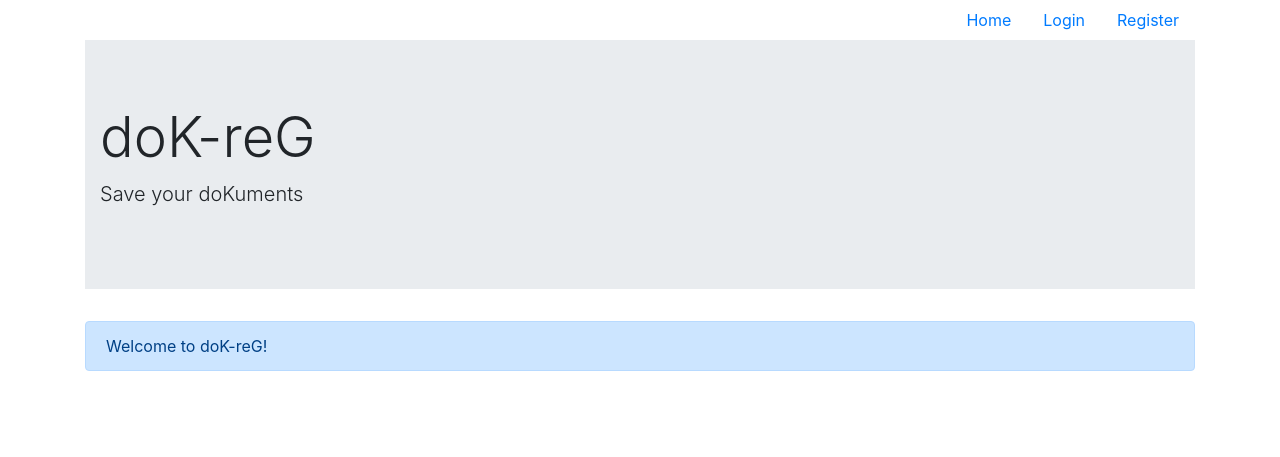
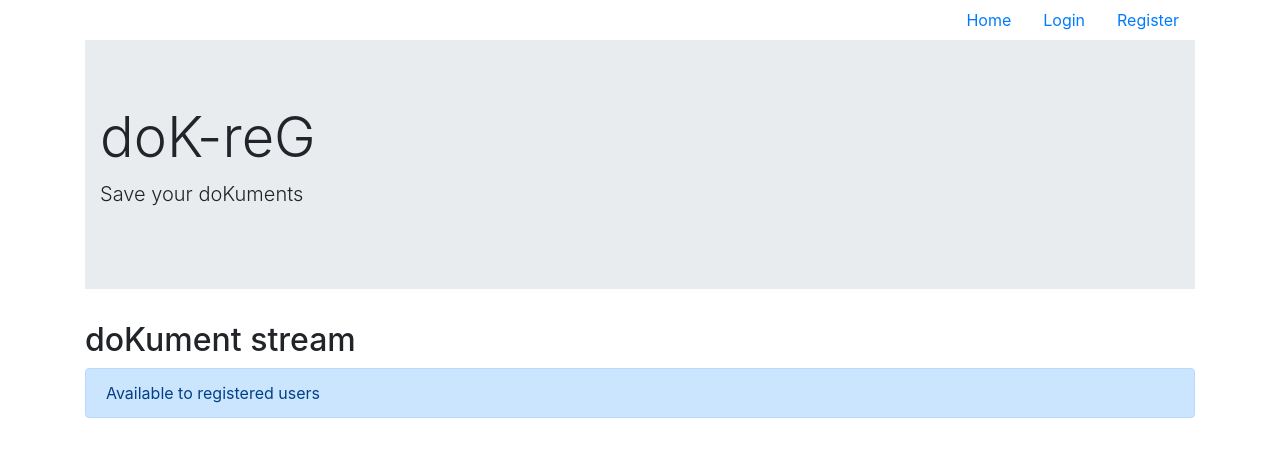
Before and after one commit to LeskoIam/doK-reG, a Flask app: page / in a window 1280 px wide. Shown: the top 457 px of the page. Run offline with Flask 2, Linux system fonts and the light colour scheme; data that the repository does not hold is empty; some libraries are stand-ins or nearby versions.

Commit message:
Added document stream to home page.

```diff
--- a/app/models.py
+++ b/app/models.py
@@ -72,7 +72,7 @@ class Document(db.Model):
     owner_id = db.Column(db.Integer, db.ForeignKey("user.id"), nullable=False)
 
 
-
+# Create database tables
 go = 2
 if go == 1:
     db.create_all()
--- a/app/routes.py
+++ b/app/routes.py
@@ -31,15 +31,11 @@ __author__ = 'mpolensek'
 # When it lies to you, it may be a while before you realize something's wrong.
 
 
-def allowed_file(filename):
-    return '.' in filename and \
-           filename.rsplit('.', 1)[1].lower() in ALLOWED_EXTENSIONS
-
-
 @app.route("/")
 @app.route("/index", methods=["GET"])
 def index():
-    return render_template("index.html")
+    documents = Document.query.filter_by(owner_id=current_user.get_id()).order_by(Document.updated_on.desc()).all()
+    return render_template("index.html", documents=documents)
 
 
 @app.route('/upload', methods=['GET', 'POST'])
@@ -60,7 +56,7 @@ def upload_file():
             db.session.add(doc)
             db.session.commit()
             file.save(os.path.join(app.config["UPLOAD_FOLDER"], filename))
-            return redirect(url_for("upload_file"))
+            return redirect(url_for("index"))
     return render_template("upload.html", form=upload_form)
 
 
--- a/app/templates/index.html
+++ b/app/templates/index.html
@@ -2,8 +2,17 @@
 
 {% block content %}
 
-    <div class="alert alert-primary" role="alert">
-        Welcome to doK-reG!
-    </div>
+    <h2>doKument stream</h2>
+    {% if current_user.is_authenticated %}
+        {% for doc in documents %}
+            <div class="alert alert-primary" role="alert">
+                {{ doc.id }}-{{ doc.title }}-{{ doc.file_name }}-{{ doc.file_path }}
+            </div>
+        {% endfor %}
+    {% else %}
+        <div class="alert alert-primary" role="alert">
+            Available to registered users
+        </div>
+    {% endif %}
 
 {% endblock %}
```
